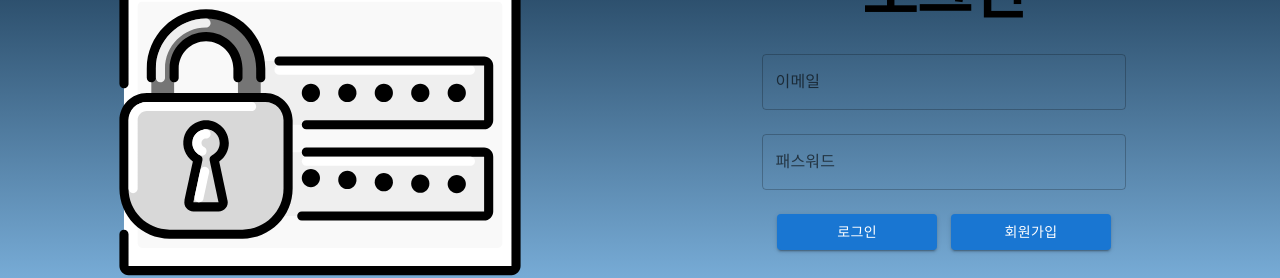
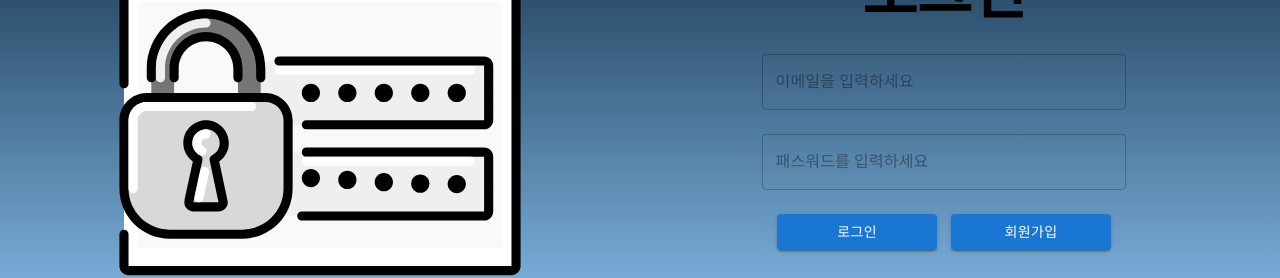
Before and after one commit to Choi-jeonghoon/Webrtc-chat, a React (Vite) app: page /login in a window 1280 px wide. Shown: the part 326-604 px from the top of the page. Built offline with nearby package versions, Linux system fonts and the light colour scheme.

Commit message:
style: Login UI 수정

```diff
--- a/src/components/common/CommonInput.tsx
+++ b/src/components/common/CommonInput.tsx
@@ -1,7 +1,7 @@
 import { TextField } from "@mui/material";
 
 interface CommonInputProps {
-  label: string;
+  label?: string;
   type: string;
   placeholder: string;
   sx?: object;
--- a/src/components/login/LoginComponent.tsx
+++ b/src/components/login/LoginComponent.tsx
@@ -44,13 +44,11 @@ const LoginComponent = () => {
         </Typography>
 
         <CommonInput
-          label="이메일"
           type="email"
           placeholder="이메일을 입력하세요"
           sx={{ mb: 3, width: "60%" }}
         />
         <CommonInput
-          label="패스워드"
           type="password"
           placeholder="패스워드를 입력하세요"
           sx={{ mb: 3, width: "60%" }}
--- a/src/containers/LoginContainer.tsx
+++ b/src/containers/LoginContainer.tsx
@@ -1,5 +1,5 @@
 import { Box } from "@mui/material";
-import LoginComponent from "../components/login/loginComponent";
+import LoginComponent from "../components/login/LoginComponent";
 
 const LoginContainer = () => {
   return (
```
